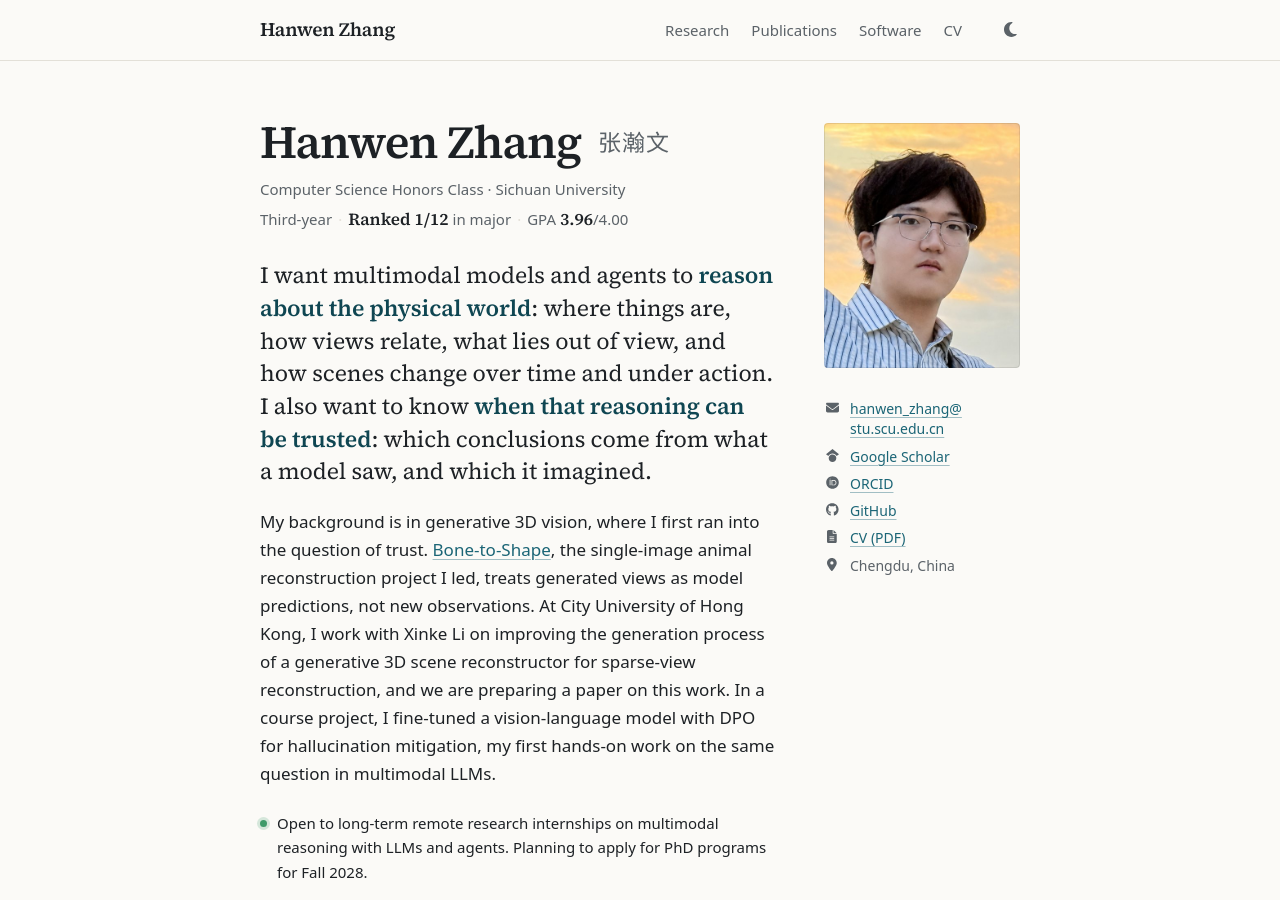
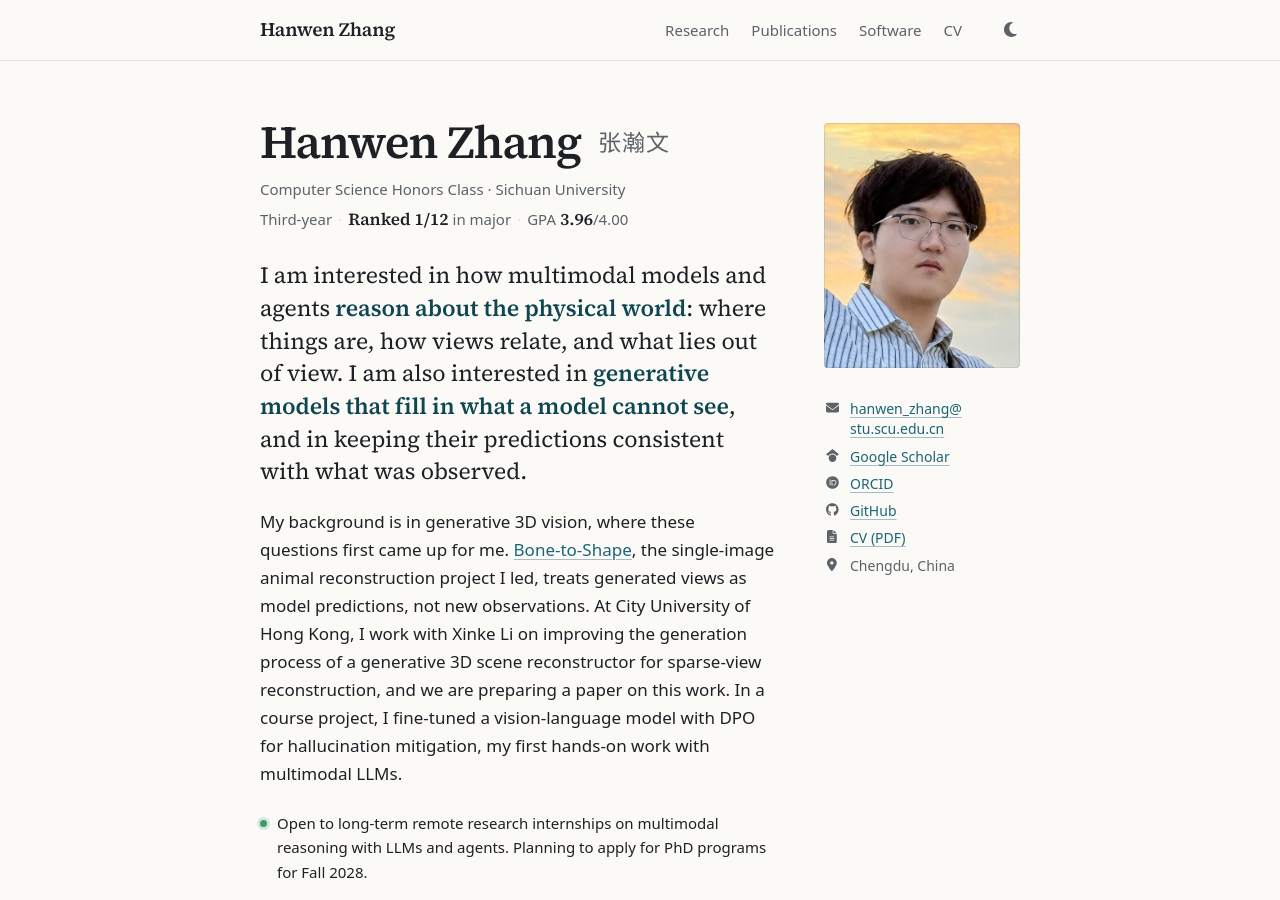
Before and after one commit to hwzhangcs/hwzhangcs.github.io, a Jekyll site: the page built from _pages/about.md, in a window 1280 px wide and 900 px high. Built offline with Jekyll 4.4.1, drawn with Linux system fonts in a browser that asks for light colours.

Commit message:
Tighten research statement and CV interests
- Hero and CV page: interest in how multimodal models reason about the
  physical world, and in generative models that fill in what a model
  cannot see, consistent with observations.
- One-page CV: research interests as a keyword line.

Co-Authored-By: Claude Opus 5.5 <noreply@anthropic.com>

```diff
--- a/_config.yml
+++ b/_config.yml
@@ -4,7 +4,7 @@
 locale      : "en-US"
 title       : "Hanwen Zhang / 张瀚文"
 name        : "Hanwen Zhang"
-description : "Hanwen Zhang - Computer science honors undergraduate interested in multimodal reasoning about the physical world and when it can be trusted"
+description : "Hanwen Zhang - Computer science honors undergraduate interested in multimodal reasoning about the physical world and generative 3D and world models"
 url         : "https://hwzhangcs.github.io"
 baseurl     : ""
 repository  : "hwzhangcs/hwzhangcs.github.io"
--- a/_includes/home/hero.html
+++ b/_includes/home/hero.html
@@ -17,8 +17,8 @@
     <li class="hero-location">{% include icon.html name="location-dot" %}{{ site.author.location }}</li>
   </ul>
   <div class="hero-text">
-    <p class="hero-lead">I want multimodal models and agents to <strong>reason about the physical world</strong>: where things are, how views relate, what lies out of view, and how scenes change over time and under action. I also want to know <strong>when that reasoning can be trusted</strong>: which conclusions come from what a model saw, and which it imagined.</p>
-    <p>My background is in generative 3D vision, where I first ran into the question of trust. <a href="{{ '/research/bone-to-shape/' | relative_url }}">Bone-to-Shape</a>, the single-image animal reconstruction project I led, treats generated views as model predictions, not new observations. At City University of Hong Kong, I work with Xinke Li on improving the generation process of a generative 3D scene reconstructor for sparse-view reconstruction, and we are preparing a paper on this work. In a course project, I fine-tuned a vision-language model with DPO for hallucination mitigation, my first hands-on work on the same question in multimodal LLMs.</p>
+    <p class="hero-lead">I am interested in how multimodal models and agents <strong>reason about the physical world</strong>: where things are, how views relate, and what lies out of view. I am also interested in <strong>generative models that fill in what a model cannot see</strong>, and in keeping their predictions consistent with what was observed.</p>
+    <p>My background is in generative 3D vision, where these questions first came up for me. <a href="{{ '/research/bone-to-shape/' | relative_url }}">Bone-to-Shape</a>, the single-image animal reconstruction project I led, treats generated views as model predictions, not new observations. At City University of Hong Kong, I work with Xinke Li on improving the generation process of a generative 3D scene reconstructor for sparse-view reconstruction, and we are preparing a paper on this work. In a course project, I fine-tuned a vision-language model with DPO for hallucination mitigation, my first hands-on work with multimodal LLMs.</p>
     <p class="hero-status"><span class="status-dot" aria-hidden="true"></span>Open to long-term remote research internships on multimodal reasoning with LLMs and agents. Planning to apply for PhD programs for Fall 2028.</p>
   </div>
 </header>
--- a/_pages/about.md
+++ b/_pages/about.md
@@ -3,7 +3,7 @@ layout: academic
 hero: true
 permalink: /
 title: "Hanwen Zhang"
-excerpt: "Hanwen Zhang ranks first in the Computer Science Honors Class at Sichuan University, a selective standalone major, and is interested in multimodal reasoning about the physical world and when it can be trusted, with a background in generative 3D vision."
+excerpt: "Hanwen Zhang ranks first in the Computer Science Honors Class at Sichuan University, a selective standalone major, and is interested in multimodal reasoning about the physical world and generative models of what a model cannot see, with a background in generative 3D vision."
 redirect_from:
   - /about/
   - /about.html
```
Also changed, not shown: _pages/cv.md (+1 -1 lines), 2 other files.
